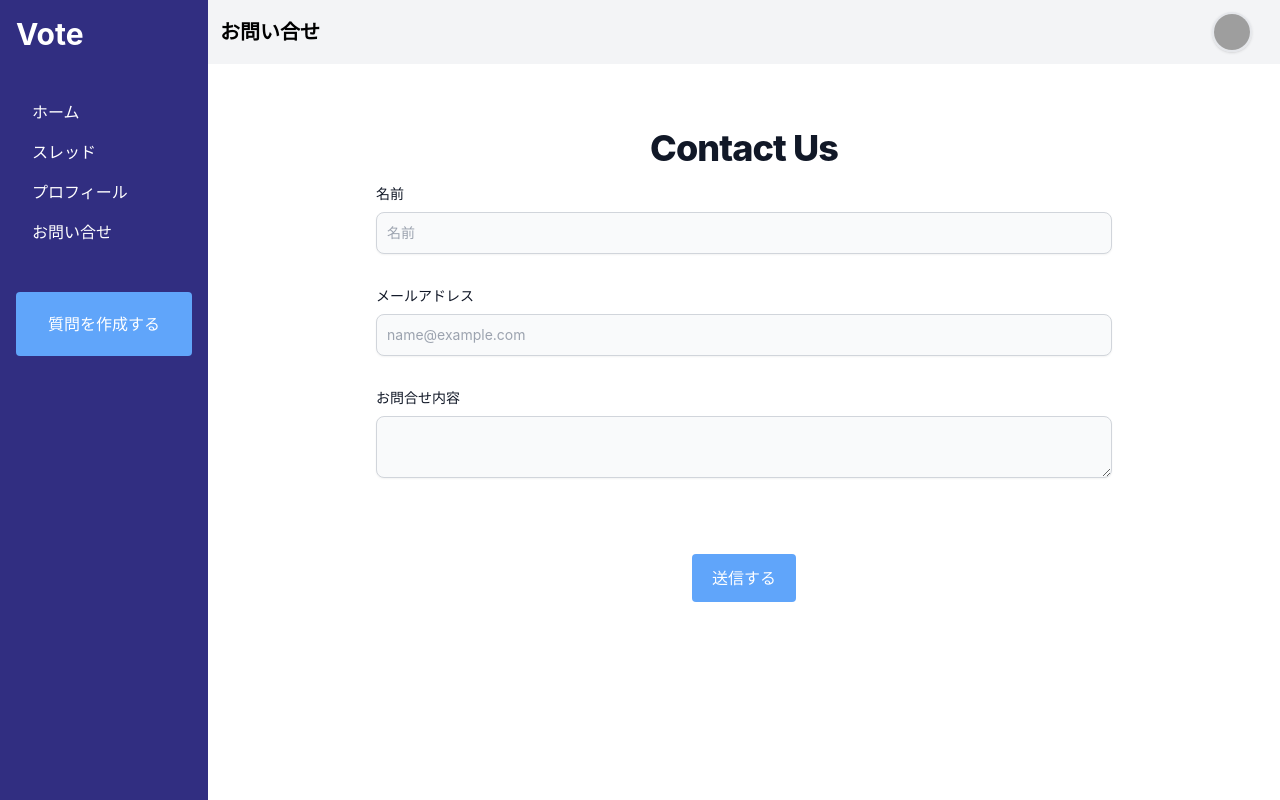
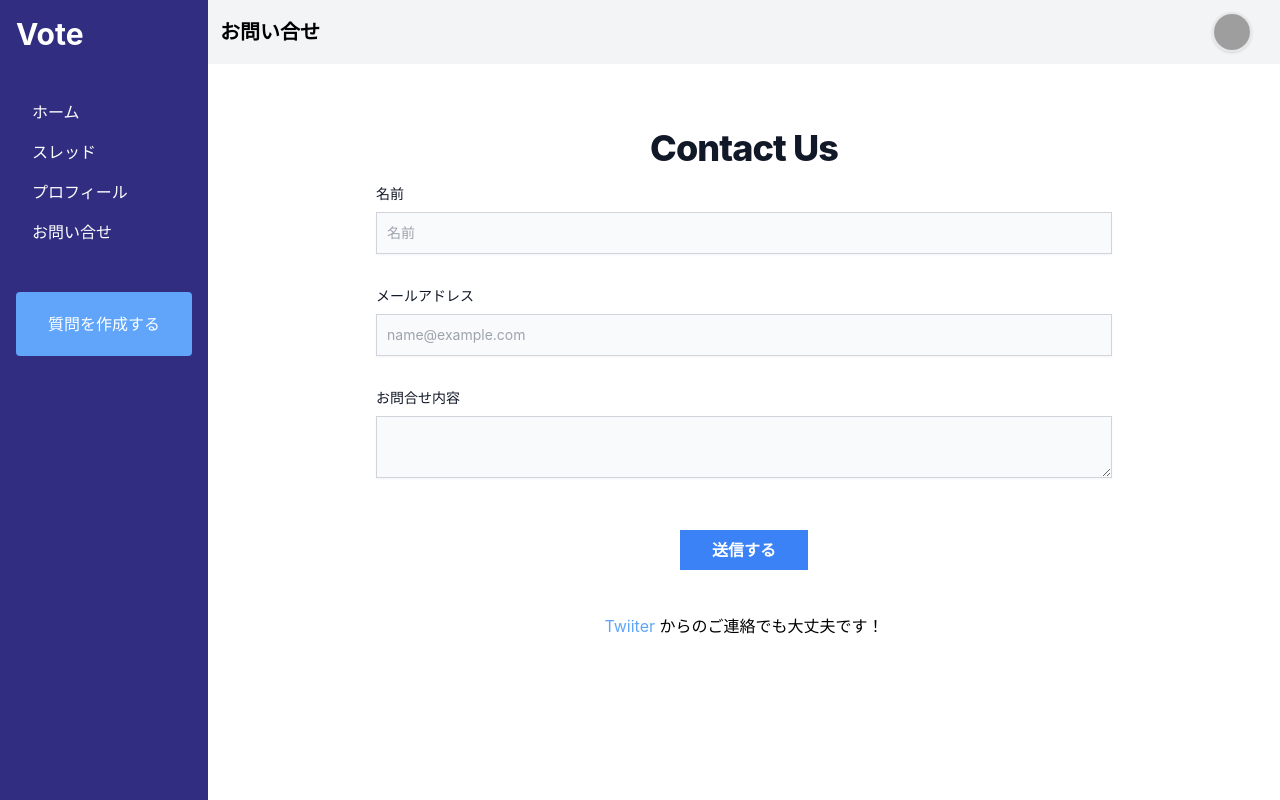
Before and after one commit to yabuki829/vote, a React (Create React App) app: page /contact in a window 1280 px wide. Built offline with nearby package versions, Linux system fonts and the light colour scheme; grey boxes are pictures that could not be loaded.

Commit message:
お問い合わせからメールを送信する機能

```diff
--- a/package.json
+++ b/package.json
@@ -3,6 +3,7 @@
   "version": "0.1.0",
   "private": true,
   "dependencies": {
+    "@emailjs/browser": "^3.7.0",
     "@testing-library/jest-dom": "^5.16.5",
     "@testing-library/react": "^13.4.0",
     "@testing-library/user-event": "^13.5.0",
@@ -11,6 +12,7 @@
     "@types/react": "^18.0.20",
     "@types/react-dom": "^18.0.6",
     "axios": "^0.27.2",
+    "emailjs-com": "^3.2.0",
     "react": "^18.2.0",
     "react-cookie": "^4.1.1",
     "react-dom": "^18.2.0",
--- a/src/components/contents/Auth/Login.tsx
+++ b/src/components/contents/Auth/Login.tsx
@@ -1,8 +1,8 @@
 import React,{useState} from 'react'
-import { useNavigate,Route,Routes,Link} from "react-router-dom"
+import { useNavigate,Link} from "react-router-dom"
 import { useForm, SubmitHandler } from "react-hook-form";
 import Footer from '../Footer/Footer';
-import { Auth_Login, login, postAPIRegisterProfile } from '../../../methods/Api';
+import { Auth_Login, login } from '../../../methods/Api';
 import { useCookies } from "react-cookie";
 
 
@@ -25,7 +25,7 @@ const Login:React.FC =  () =>  {
 
   return (
     <div className=" flex justify-center mt-10" >
-      <div className='w-1/2 bg-gray-400"'>
+      <div className='w-2/3 md:w-1/2  bg-gray-400"'>
         <div className='flex justify-center'>
           <h1 className='text-2xl font-bold underline'>ログイン </h1>
         </div>
--- a/src/components/contents/Footer/Footer.tsx
+++ b/src/components/contents/Footer/Footer.tsx
@@ -3,10 +3,10 @@ import React from 'react'
 const Footer = () => {
   return (
     <footer className='w-full '>
-      <div className='  justify-center md:flex'>
-        <a className='mx-3 block hover:underline' href="">利用規約</a>
-        <a className='mx-3 block hover:underline' href="">プライバシーポリシー</a>
-        <a className='mx-3 block hover:underline' href="https://twitter.com/sdi2025">Twitter</a>
+      <div className='flex justify-between md:justify-center'>
+        <a className='mx-2 block text-xs md:text-base hover:underline' href="">利用規約</a>
+        <a className='mx-2 block text-xs md:text-base hover:underline' href="">プライバシーポリシー</a>
+        <a className='mx-2 block text-xs md:text-base hover:underline' href="https://twitter.com/sdi2025">Twitter</a>
       </div>
     </footer>
   )
--- a/src/components/contents/Post/Post.tsx
+++ b/src/components/contents/Post/Post.tsx
@@ -77,14 +77,14 @@ const Post = () => {
         <div className='mx-5 pt-3'>
           <div className="sm:col-span-2 ">
             <label className="block mb-2 text-2xl font-bold text-gray-900 dark:text-gray-400">内容 <span>{text.length}</span> 文字 </label>
-            <textarea onChange={(e) => handleChangeText(e)} id="message" value={text} className="block p-2.5 w-full text-xl text-gray-900 bg-gray-50 rounded-lg shadow-sm border border-gray-300 focus:ring-primary-500 focus:border-primary-500 dark:bg-gray-700 dark:border-gray-600 dark:placeholder-gray-400 dark:text-white dark:focus:ring-primary-500 dark:focus:border-primary-500" placeholder='120文字まで'></textarea>
+            <textarea onChange={(e) => handleChangeText(e)} id="message" value={text} className="block p-2.5 w-full text-xl text-gray-900 bg-gray-50　shadow-sm border border-gray-300 focus:ring-primary-500 focus:border-primary-500 dark:bg-gray-700 dark:border-gray-600 dark:placeholder-gray-400 dark:text-white dark:focus:ring-primary-500 dark:focus:border-primary-500" placeholder='120文字まで'></textarea>
           </div>
           <div className="sm:col-span-2 pt-10  ">
             <label className="block mb-2 text-2xl font-bold text-gray-900 dark:text-gray-400">選択肢</label>
 
             {selections.map((selection) =>
               <div className='flex p-3 ' >
-                <input type="name" onChange={(e) => handleChangeSelectionTitle(e, selection.id)} id="name" value={selection.text} className="w-4/5  shadow-sm bg-gray-50 border border-gray-300 text-gray-900 text-sm rounded-lg focus:ring-primary-500 focus:border-primary-500 block  p-2.5 dark:bg-gray-700 dark:border-gray-600 dark:placeholder-gray-400 dark:text-white dark:focus:ring-primary-500 dark:focus:border-primary-500 dark:shadow-sm-light" placeholder='20文字まで' />
+                <input type="name" onChange={(e) => handleChangeSelectionTitle(e, selection.id)} id="name" value={selection.text} className="w-4/5  shadow-sm bg-gray-50 border border-gray-300 text-gray-900 text-sm focus:ring-primary-500 focus:border-primary-500 block  p-2.5 dark:bg-gray-700 dark:border-gray-600 dark:placeholder-gray-400 dark:text-white dark:focus:ring-primary-500 dark:focus:border-primary-500 dark:shadow-sm-light" placeholder='20文字まで' />
                 <button onClick={() => handleDeleteSelection(selection.id)} className='block px-3 ml-5 bg-red-400 text-center text-white rounded-md hover:bg-red-600'>削除</button>
               </div>
             )}
--- a/src/components/contents/contact/Contact.tsx
+++ b/src/components/contents/contact/Contact.tsx
@@ -1,32 +1,75 @@
 import React from 'react'
+import { useForm, SubmitHandler } from "react-hook-form";
+import emailjs from '@emailjs/browser';
+
+// いい名前見つけたら変更する
+//  ここのContactでしか使用してない
+type Email_Send = {
+  email: string;
+  username:string
+  message:string
+}
 
 const Contact = () => {
+  const { register, handleSubmit,formState: { errors } } = useForm<Email_Send>()
+
+  const handleSendEmail: SubmitHandler<Email_Send> = async data =>{
+    //メールを送信する
+    const publicKey = '${process.env.REACT_APP_PUBLIC_KEY}'
+
+    const serviceID = '${process.env.REACT_APP_SERVICE_ID}'
+    const templateID = '${process.env.REACT_APP_TEMPLATE_ID}'
+    console.log("送信します")
+    console.log(data["email"])
+    const templateParams = {
+      from_email: data["email"],
+      from_name: data["username"],
+      message: data["message"]
+    };
+
+    emailjs.send(serviceID,templateID, templateParams,publicKey)
+    .then(function(response) {
+      console.log('SUCCESS!', response.status, response.text);
+      alert("送信しました。内容を確認し次第返信いたします。")
+   }, function(error) {
+    alert("現在アクセスが多いためTwitterからお願いいたします。")
+   });
+
+  };
+
   return (
 
       <section className="bg-white dark:bg-gray-900">
+
         <div className="py-8 lg:py-16 px-4 mx-auto max-w-screen-md">
           <h2 className="mb-4 text-4xl tracking-tight font-extrabold text-center text-gray-900 dark:text-white">Contact Us</h2>
-          <form action="#" className="space-y-8">
+
+          <form onSubmit={handleSubmit(handleSendEmail)} className="space-y-8">
             <div>
               <label  className="block mb-2 text-sm font-medium text-gray-900 dark:text-gray-300">名前</label>
-              <input type="name" id="name" className="shadow-sm bg-gray-50 border border-gray-300 text-gray-900 text-sm rounded-lg focus:ring-primary-500 focus:border-primary-500 block w-full p-2.5 dark:bg-gray-700 dark:border-gray-600 dark:placeholder-gray-400 dark:text-white dark:focus:ring-primary-500 dark:focus:border-primary-500 dark:shadow-sm-light" placeholder="名前"  />
+              <input  {...register("username", { required: true, maxLength: 20 })}  type="name" id="name" className="w-full shadow-sm bg-gray-50 border border-gray-300 text-gray-900 text-sm  focus:ring-primary-500 focus:border-primary-500 block  p-2.5 dark:bg-gray-700 dark:border-gray-600 dark:placeholder-gray-400 dark:text-white dark:focus:ring-primary-500 dark:focus:border-primary-500 dark:shadow-sm-light" placeholder="名前"  />
+              {errors.username?.type === 'required' && <p className='text-gray-600 text-sm' role="alert">名前を入力してください</p>}
             </div>
             <div>
               <label  className="block mb-2 text-sm font-medium text-gray-900 dark:text-gray-300">メールアドレス</label>
-              <input type="email" id="email" className="shadow-sm bg-gray-50 border border-gray-300 text-gray-900 text-sm rounded-lg focus:ring-primary-500 focus:border-primary-500 block w-full p-2.5 dark:bg-gray-700 dark:border-gray-600 dark:placeholder-gray-400 dark:text-white dark:focus:ring-primary-500 dark:focus:border-primary-500 dark:shadow-sm-light" placeholder="name@example.com"  />
+              <input  {...register("email", { required: true, maxLength: 20 })}  type="email" id="email" className="shadow-sm bg-gray-50 border border-gray-300 text-gray-900 text-sm  focus:ring-primary-500 focus:border-primary-500 block w-full p-2.5 dark:bg-gray-700 dark:border-gray-600 dark:placeholder-gray-400 dark:text-white dark:focus:ring-primary-500 dark:focus:border-primary-500 dark:shadow-sm-light" placeholder="name@example.com"  />
+              {errors.email?.type === 'required' && <p className='text-gray-600 text-sm' role="alert">メールアドレスを入力してください</p>}
             </div>
 
             <div className="sm:col-span-2">
               <label className="block mb-2 text-sm font-medium text-gray-900 dark:text-gray-400">お問合せ内容</label>
-              <textarea id="message" className="block p-2.5 w-full text-sm text-gray-900 bg-gray-50 rounded-lg shadow-sm border border-gray-300 focus:ring-primary-500 focus:border-primary-500 dark:bg-gray-700 dark:border-gray-600 dark:placeholder-gray-400 dark:text-white dark:focus:ring-primary-500 dark:focus:border-primary-500" ></textarea>
+              <textarea  {...register("message", { required: true })}  id="message" className="block p-2.5 w-full text-sm text-gray-900 bg-gray-50  shadow-sm border border-gray-300 focus:ring-primary-500 focus:border-primary-500 dark:bg-gray-700 dark:border-gray-600 dark:placeholder-gray-400 dark:text-white dark:focus:ring-primary-500 dark:focus:border-primary-500" ></textarea>
+              {errors.message?.type === 'required' && <p className='text-gray-600 text-sm' role="alert">お問合せ内容を入力してください</p>}
             </div>
-            <button type="submit" className="py-3 px-5 text-sm font-medium text-center text-white rounded-lg bg-primary-700 sm:w-fit hover:bg-primary-800 focus:ring-4 focus:outline-none focus:ring-primary-300 dark:bg-primary-600 dark:hover:bg-primary-700 dark:focus:ring-primary-800">Send message</button>
+            <div className='flex justify-center'>
+            <input className='bg-blue-500 text-white font-bold px-8 py-2 m-5 cursor-pointer hover:bg-blue-400' type="submit" value="送信する" />
+            </div>
           </form>
-          <div className='flex justify-center'>
-            <button className='bg-blue-400 text-white text-center px-5 py-3 rounded hover:bg-blue-300'>送信する</button>
-          </div>
 
+          <br />
+           <p className='text-center'><span><a className='text-blue-400 hover:underline' href="https://twitter.com/sdi2025" target="_blank">Twiiter</a></span> からのご連絡でも大丈夫です！</p>
         </div>
+
       </section>
 
   )
```
Also changed, not shown: 2 other files (tests, documents, lock files or other folders).
